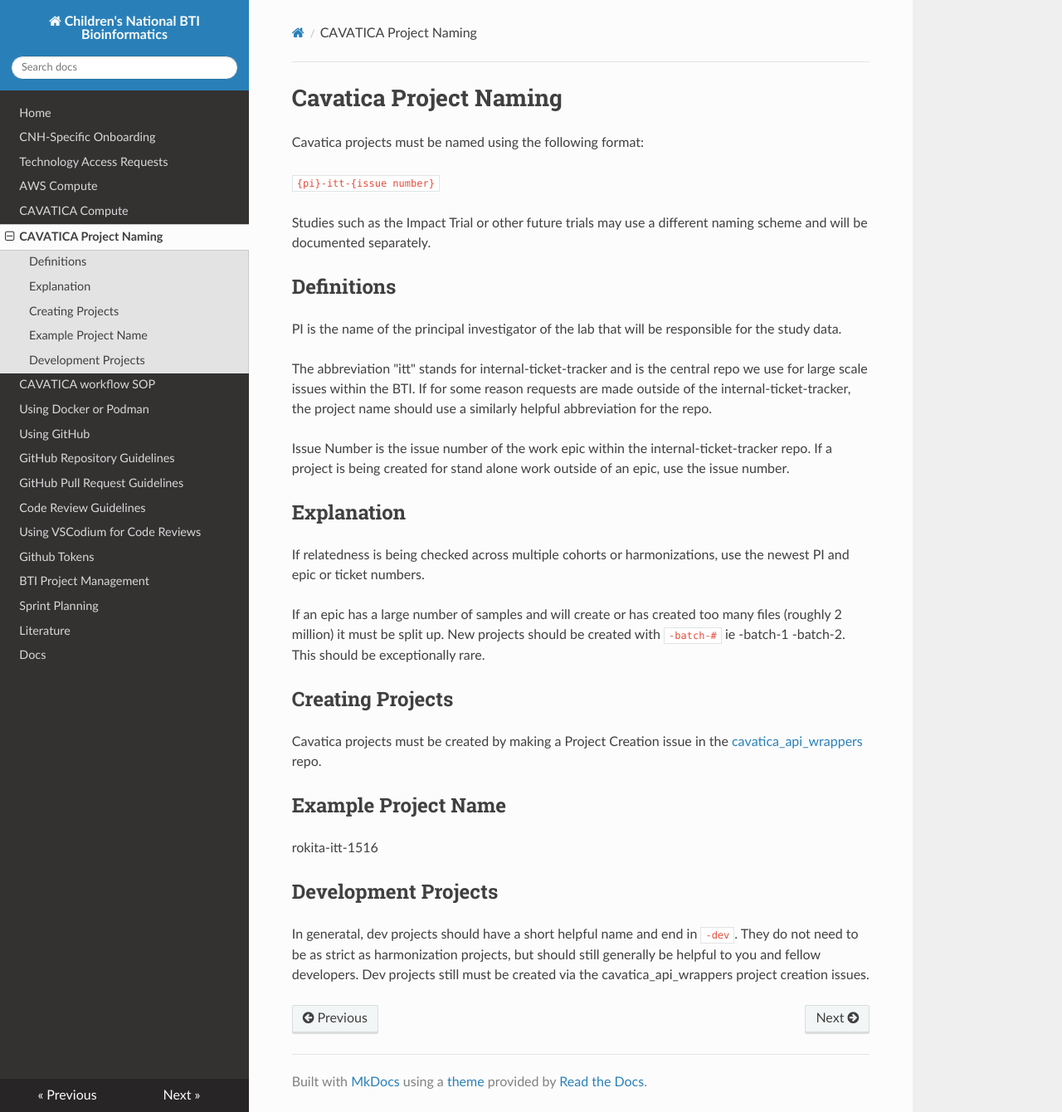
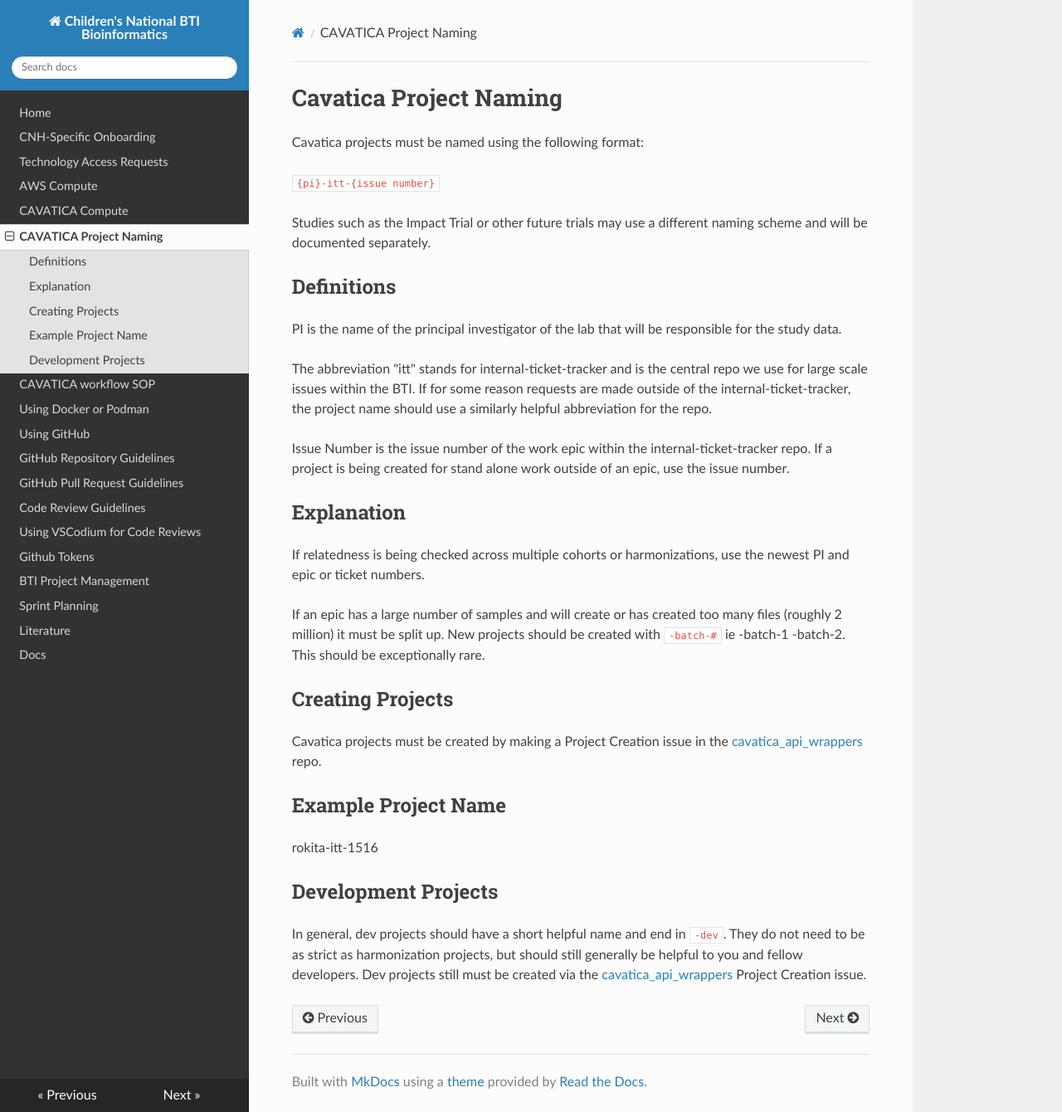
Before and after one commit to childrens-bti/bti-bfx-docs, an MkDocs documentation site: the page built from docs/cavatica_project_naming.md, in a window 1280 px wide and 1340 px high. Shown: the whole window at 83% size. Built offline with MkDocs 1.6.1, drawn with Linux system fonts in a browser that asks for light colours; nearby versions of some CDN libraries.

Commit message:
Update docs/cavatica_project_naming.md
Co-authored-by: Jo Lynne Rokita <jharenza@gmail.com>

```diff
--- a/docs/cavatica_project_naming.md
+++ b/docs/cavatica_project_naming.md
@@ -30,4 +30,5 @@ rokita-itt-1516
 
 ## Development Projects
 
-In generatal, dev projects should have a short helpful name and end in `-dev`. They do not need to be as strict as harmonization projects, but should still generally be helpful to you and fellow developers. Dev projects still must be created via the cavatica_api_wrappers project creation issues.
+In general, dev projects should have a short helpful name and end in `-dev`. They do not need to be as strict as harmonization projects, but should still generally be helpful to you and fellow developers.
+Dev projects still must be created via the [cavatica_api_wrappers](https://github.com/childrens-bti/cavatica_api_wrappers/issues) Project Creation issue.
```
